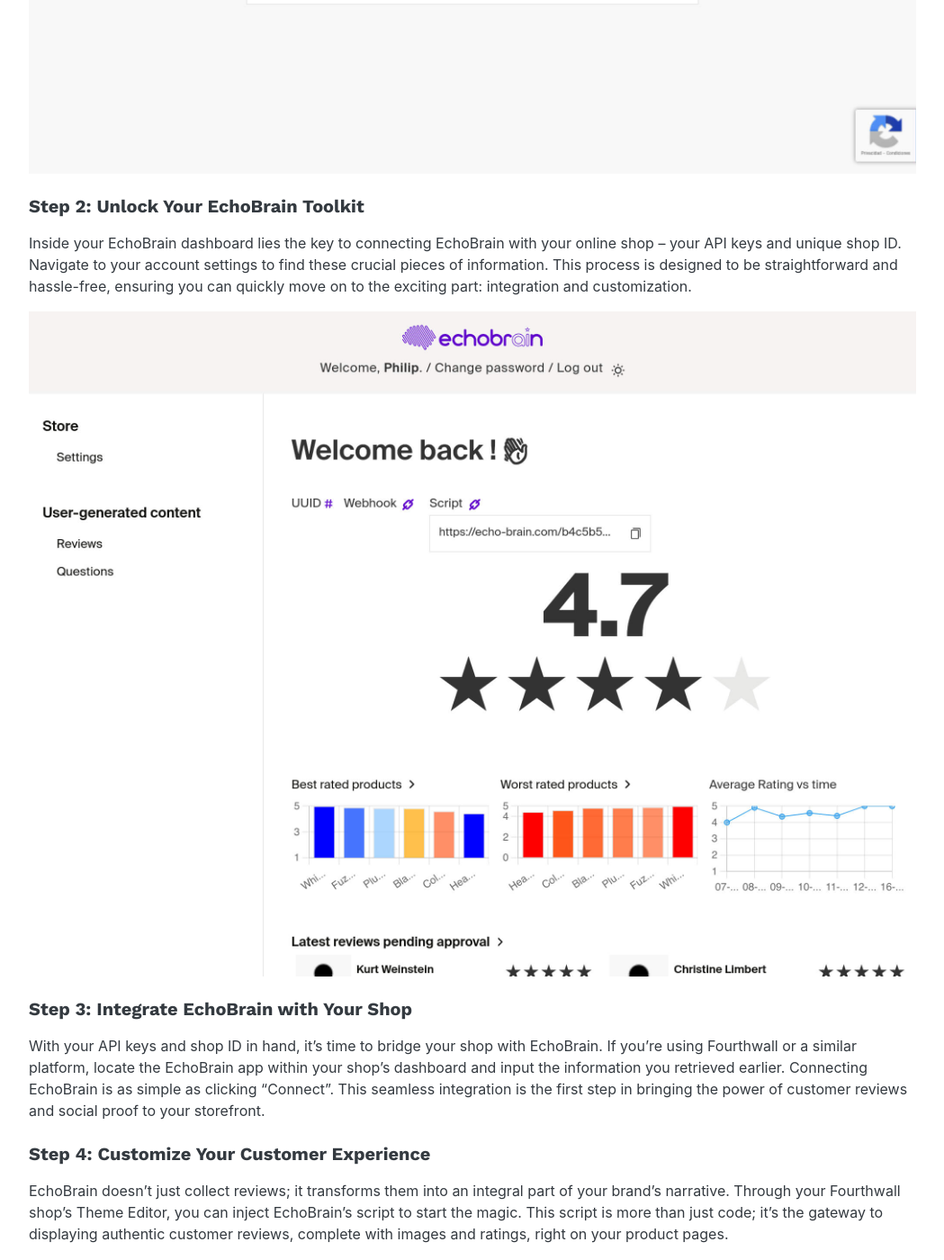
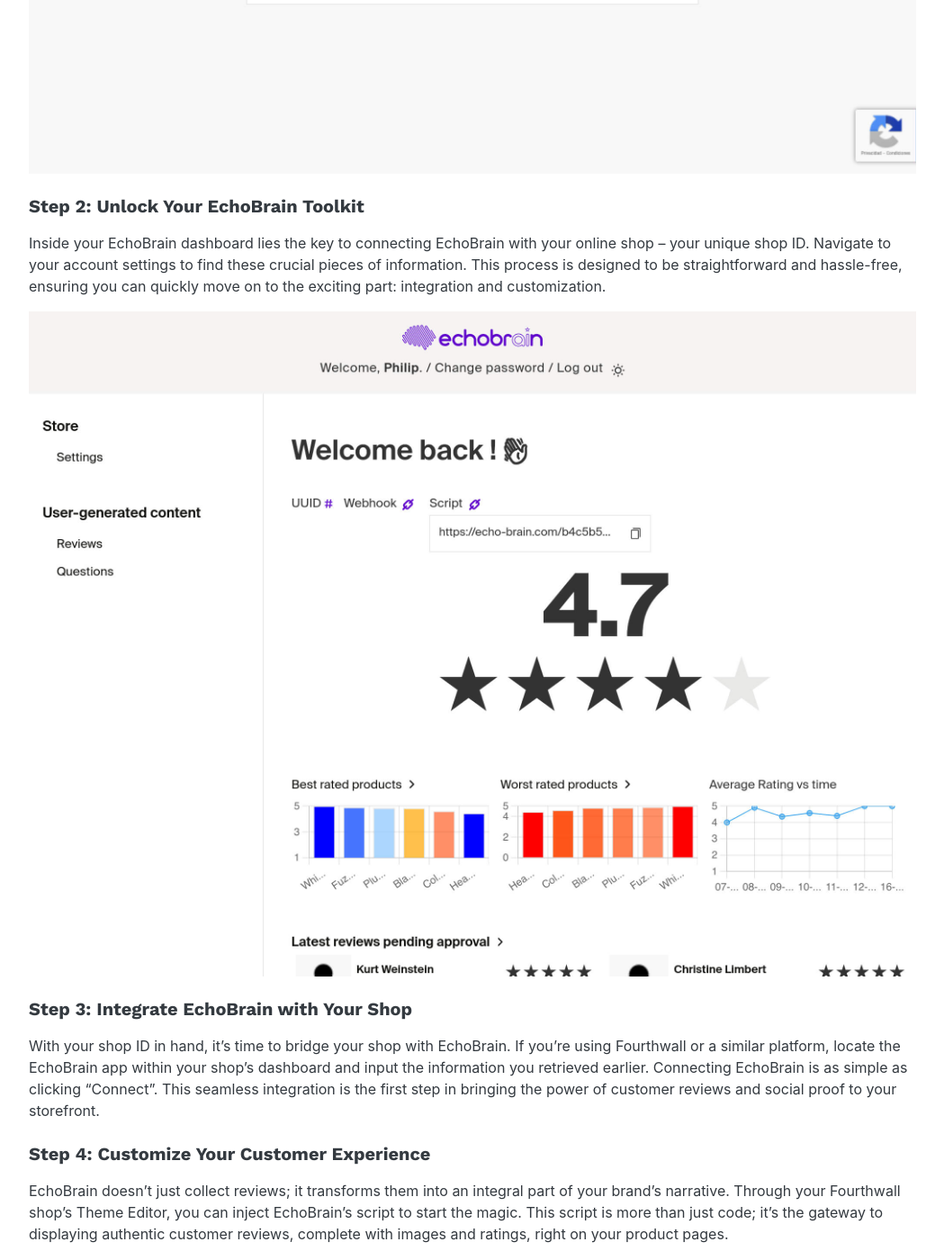
Before and after one commit to echo-brain/echo-brain.github.io, a Jekyll site: the page built from _posts/2024-03-11-getting-started-with-echobrain-first-steps.md, in a window 1280 px wide and 1400 px high, scrolled down 1131 px. Shown: the whole window at 90% size, without its empty margins (115-1164 px from the left). Built offline with Jekyll 4.4.1, drawn with Linux system fonts in a browser that asks for light colours.

Commit message:
Update 2024-03-11-getting-started-with-echobrain-first-steps.md

```diff
--- a/_posts/2024-03-11-getting-started-with-echobrain-first-steps.md
+++ b/_posts/2024-03-11-getting-started-with-echobrain-first-steps.md
@@ -16,12 +16,12 @@
 ![EchoBrain register](/assets/echo-brain.com_admin_register.jpg)
 
 ### Step 2: Unlock Your EchoBrain Toolkit
-Inside your EchoBrain dashboard lies the key to connecting EchoBrain with your online shop – your API keys and unique shop ID. Navigate to your account settings to find these crucial pieces of information. This process is designed to be straightforward and hassle-free, ensuring you can quickly move on to the exciting part: integration and customization.
+Inside your EchoBrain dashboard lies the key to connecting EchoBrain with your online shop – your unique shop ID. Navigate to your account settings to find these crucial pieces of information. This process is designed to be straightforward and hassle-free, ensuring you can quickly move on to the exciting part: integration and customization.
 
 ![EchoBrain dashboard](/assets/echo-brain.com_admin_dashboard.jpg)
 
 ### Step 3: Integrate EchoBrain with Your Shop
-With your API keys and shop ID in hand, it's time to bridge your shop with EchoBrain. If you're using Fourthwall or a similar platform, locate the EchoBrain app within your shop's dashboard and input the information you retrieved earlier. Connecting EchoBrain is as simple as clicking "Connect". This seamless integration is the first step in bringing the power of customer reviews and social proof to your storefront.
+With your shop ID in hand, it's time to bridge your shop with EchoBrain. If you're using Fourthwall or a similar platform, locate the EchoBrain app within your shop's dashboard and input the information you retrieved earlier. Connecting EchoBrain is as simple as clicking "Connect". This seamless integration is the first step in bringing the power of customer reviews and social proof to your storefront.
 
 ### Step 4: Customize Your Customer Experience
 EchoBrain doesn't just collect reviews; it transforms them into an integral part of your brand's narrative. Through your Fourthwall shop's Theme Editor, you can inject EchoBrain's script to start the magic. This script is more than just code; it's the gateway to displaying authentic customer reviews, complete with images and ratings, right on your product pages.
```
